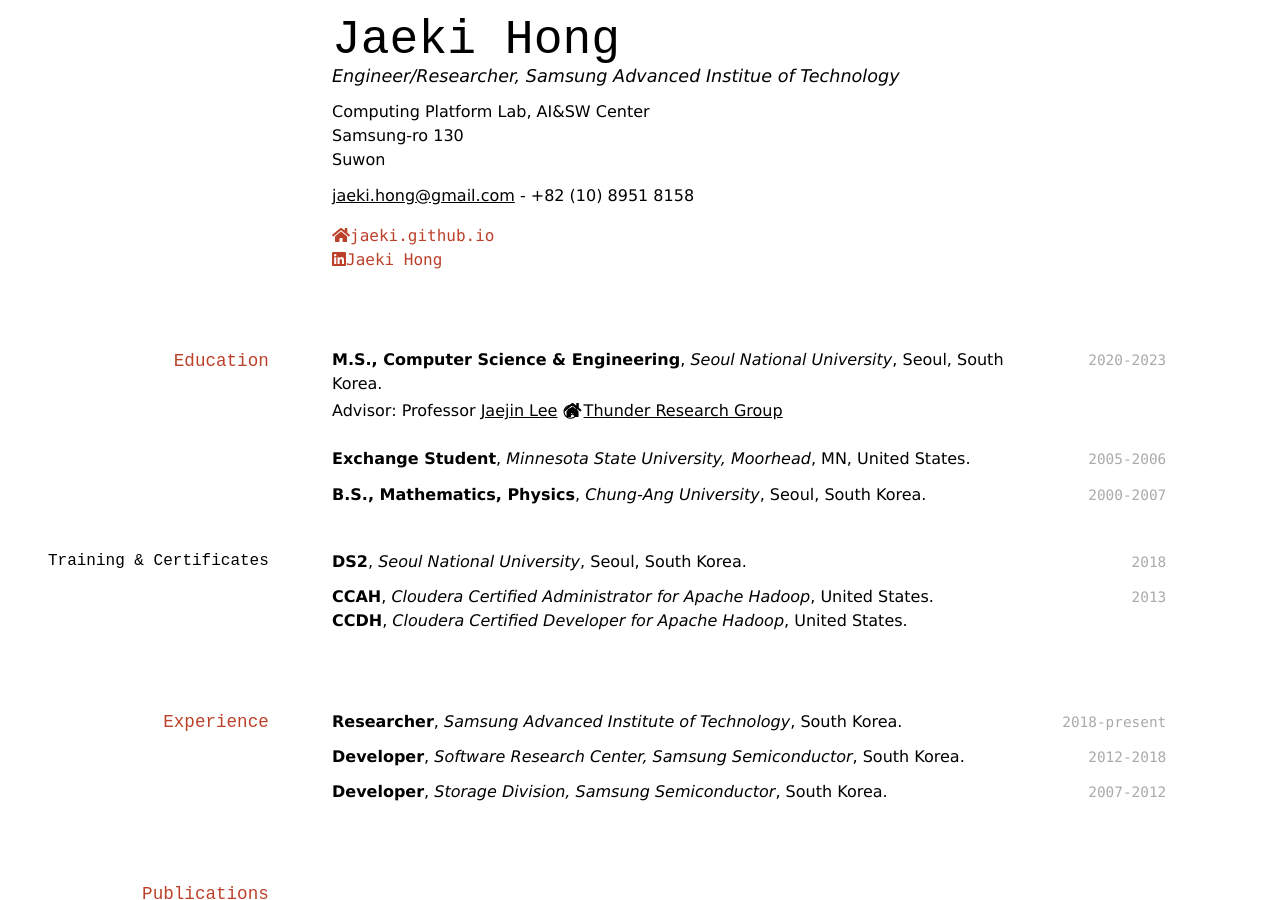
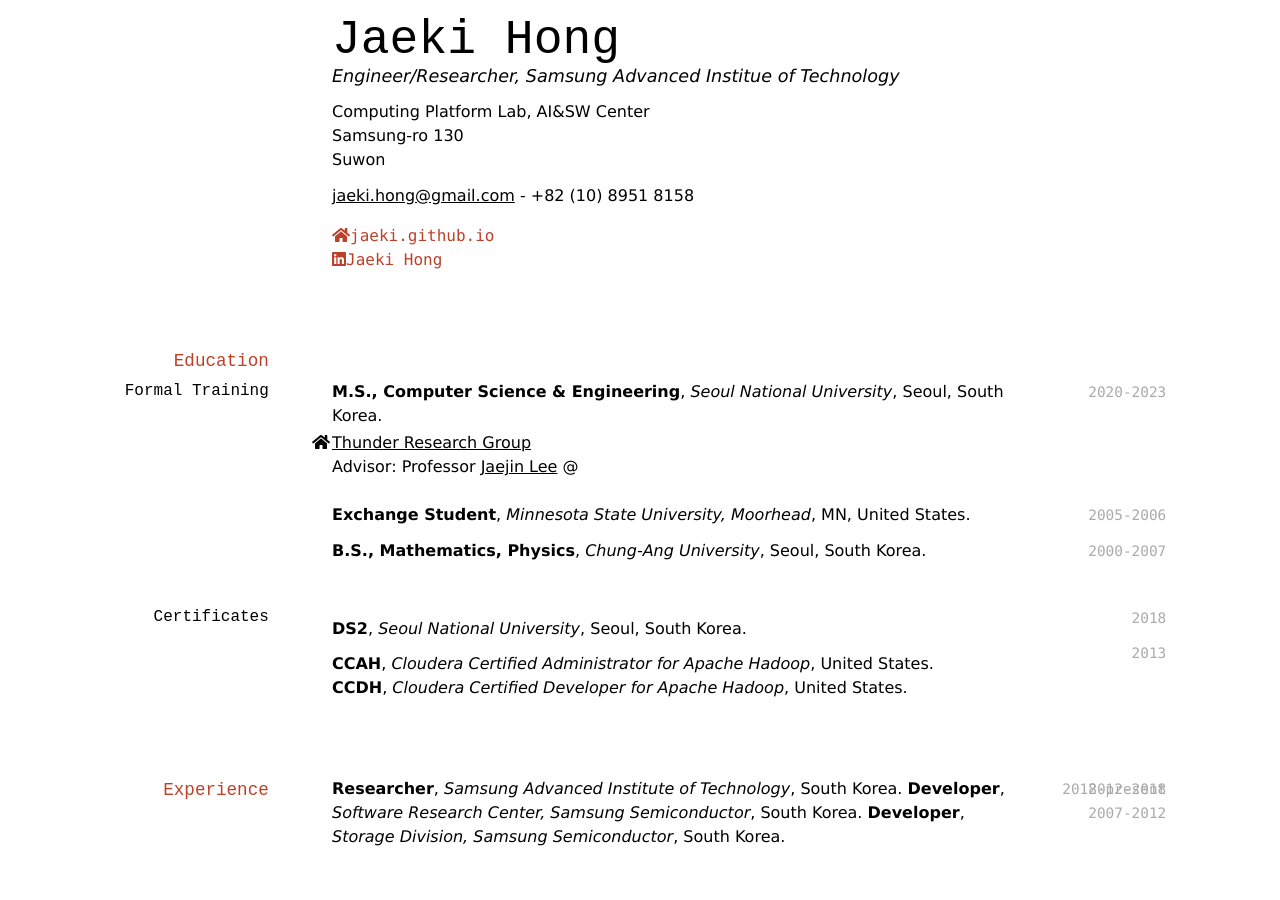
Before and after one commit to Jaeki/jaeki.github.io, a Jekyll site: the page built from index.md, in a window 1280 px wide and 900 px high. Built offline with Jekyll 4.4.1, drawn with Linux system fonts in a browser that asks for light colours; nearby versions of some CDN libraries; a style sheet for code colours, icons or effects is not loaded.

Commit message:
Update index.md

```diff
--- a/index.md
+++ b/index.md
@@ -17,9 +17,12 @@ Suwon<br/>
 
 ## Education
 
+### Formal Training
+
 `2020-2023`
 **M.S., Computer Science & Engineering**, *Seoul National University*, Seoul, South Korea.<br/>
-- Advisor: Professor <a href="https://sites.google.com/view/jaejinlee">Jaejin Lee</a> @ <a href="http://aces.snu.ac.kr"><i class="fas fa-home"></i>Thunder Research Group</a>
+- <a href="http://aces.snu.ac.kr"><i class="fas fa-home"></i>Thunder Research Group</a>
+- Advisor: Professor <a href="https://sites.google.com/view/jaejinlee">Jaejin Lee</a> @
 
 `2005-2006`
 **Exchange Student**, *Minnesota State University, Moorhead*, MN, United States.<br/>
@@ -41,10 +45,8 @@ Suwon<br/>
 
 `2018-present`
 **Researcher**, *Samsung Advanced Institute of Technology*, South Korea.
-
 `2012-2018`
 **Developer**, *Software Research Center, Samsung Semiconductor*, South Korea.
-
 `2007-2012`
 **Developer**, *Storage Division, Samsung Semiconductor*, South Korea.
 
```
Also changed, not shown: other parts of index.md (+3 -2 lines).
